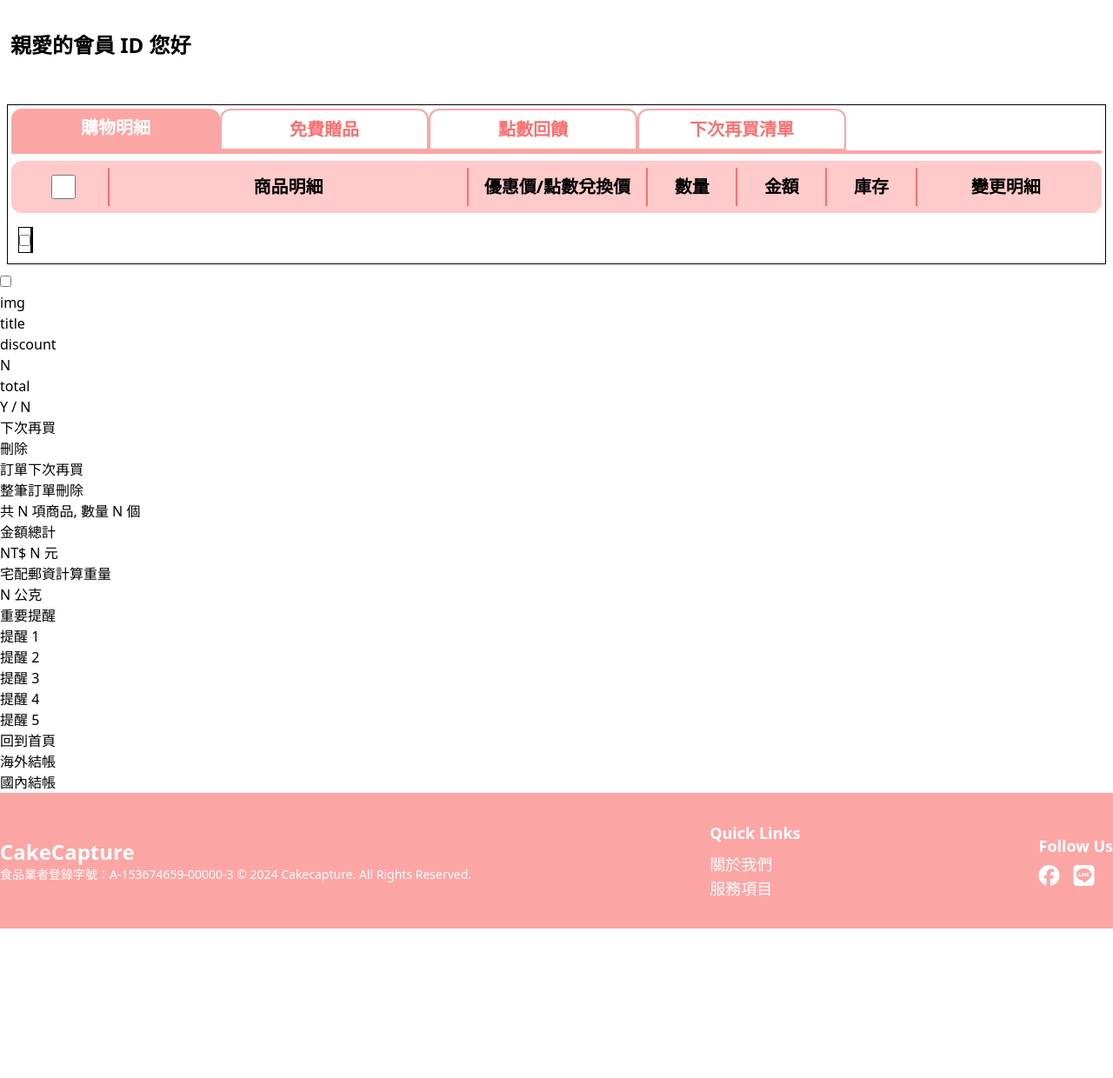
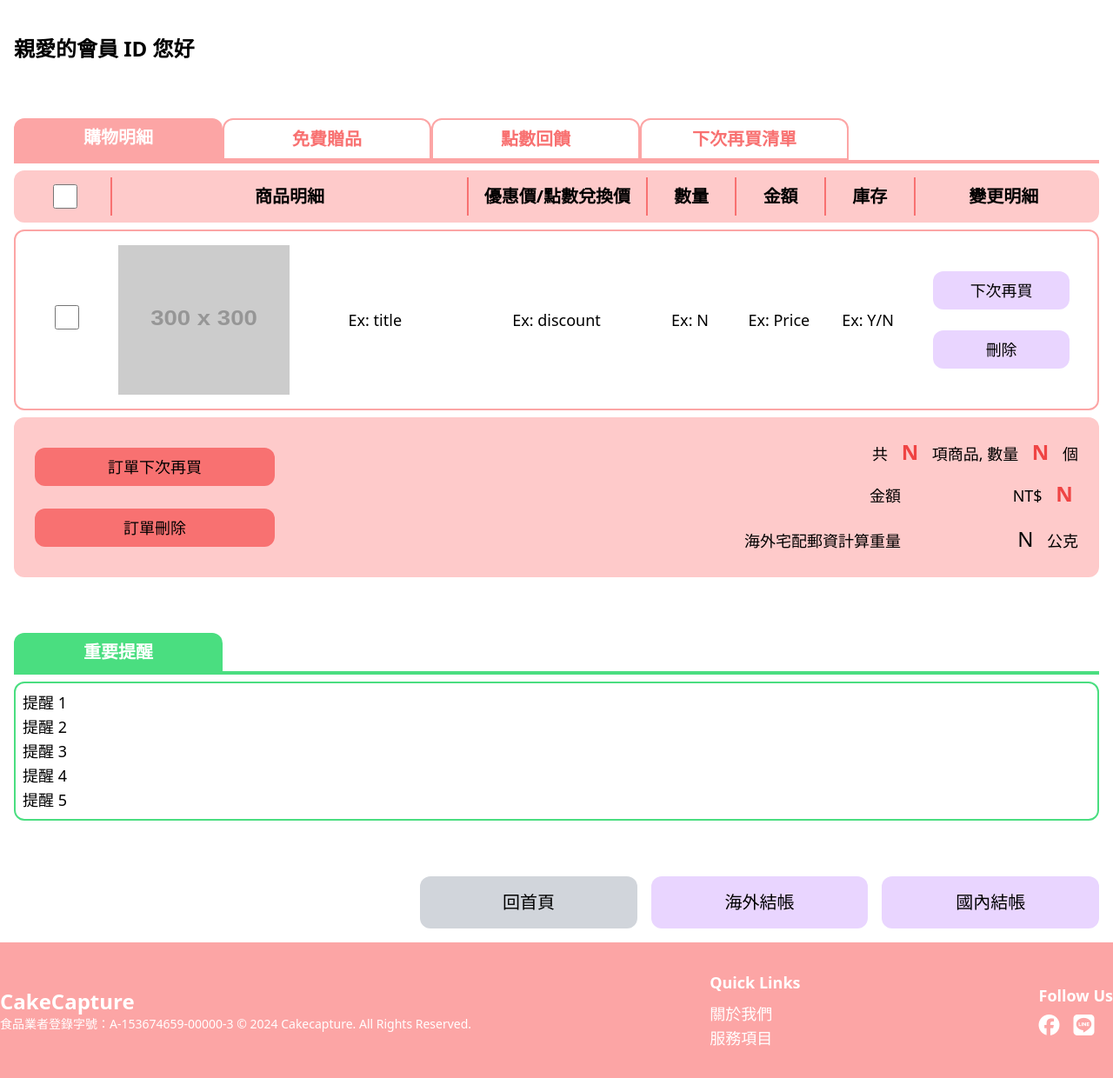
Before and after one commit to x10akd/CakeCapture, a Django app: page /cart/list in a window 1280 px wide. Shown: the part 80-1320 px from the top of the page at 87% size. Before the commit the page ends 1148 px from the top, so only its background shows below. Run offline with Django 5.2, Linux system fonts and the light colour scheme; grey boxes labelled with a size stand in for pictures from a placeholder-image service; style sheets or scripts are compiled from the project's sources; some libraries are stand-ins or nearby versions.

Commit message:
Mofify cart_list.html

```diff
--- a/templates/pages/cart_list.html
+++ b/templates/pages/cart_list.html
@@ -3,13 +3,13 @@
 <!-- container -->
 <div class="mt-28 w-full">
   <!-- section-title -->
-  <div class="m-2 p-1 text-2xl font-semibold">
+  <div class="m-2 p-2 text-2xl font-semibold">
     <p>親愛的會員 ID 您好</p>
   </div>
   <!-- section-order -->
-  <div class="mt-12 m-2 p-1 text-center text-xl font-semibold border border-black">
+  <div class="mt-12 m-2 p-2 text-center">
     <!-- order-tag -->
-    <div class="flex">
+    <div class="flex text-xl font-semibold">
       <div class="w-60 rounded-t-xl p-2 bg-red-300 text-white">
         <h3>購物明細</h3>
       </div>
@@ -25,7 +25,7 @@
     </div>
     <span class="block w-full h-1 bg-red-300"></span>
     <!-- order-header -->
-    <div class="flex mt-2 p-2 bg-red-200 text-xl rounded-xl">
+    <div class="flex mt-2 p-2 bg-red-200 text-xl font-semibold rounded-xl">
       <div class="w-1/12 p-2 text-center">
         <input type="checkbox" class="block m-auto w-7 h-7 p-2">
       </div>
@@ -48,184 +48,111 @@
         <p>變更明細</p>
       </div>
     </div>
-
     <!-- order-list -->
-    <div class="flex mt-2 p-2 ">
-      <div class="border border-black">
-        <input type="checkbox" class="flex-col m-auto">
+    <div class="flex mt-2 p-2 h-52 rounded-xl text-lg border-2 border-red-300">
+      <div class="w-1/12 felx flex-col m-auto">
+        <input type="checkbox" class="w-7 h-7 m-auto p-2">
       </div>
-      <div class="border border-black">
-        <div class="w-1/12 h-1/6">
-          <a href="#" class="w-full"></a>
+      <div class="flex w-1/3 p-2">
+        <div class="w-1/2">
+          <img src="https://fakeimg.pl/300/" alt="#" class="w-full h-full">
+        </div>
+        <div class="felx flex-col m-auto w-1/2 p-2">
+          <p>Ex: title</p>
         </div>
       </div>
-
+      <div class="felx flex-col m-auto w-1/6 p-2">
+        <p>Ex: discount</p>
       </div>
-
-
-
-
-
-
-
-
-
-
+      <div class="felx flex-col m-auto w-1/12 p-2">
+        <p>Ex: N</p>
       </div>
-
-
-
-
-
-
-
-
-
-
-
-
-
-
-
-
-
-
-
-
-
+      <div class="felx flex-col m-auto w-1/12 p-2">
+        <p>Ex: Price</p>
       </div>
-
-
-
-
-
-
-
-
-
-
-
-<div class="cart-container">
-
-    <!-- section-order -->
-    <form method="POST" action="#" class="section-order">
-
-        <!-- order-header -->
-        <div class="order-header">
-            <div class="header-checkbox">
-                <input type="checkbox" />
+      <div class="felx flex-col m-auto w-1/12 p-2">
+        <p>Ex: Y/N</p>
       </div>
-            <div class="header-detail">
-
+      <div class="felx flex-col m-auto w-1/6 p-2">
+        <div class="m-2 p-2">
+          <a href="#" class="block rounded-xl p-2 bg-purple-200">
+            下次再買
+          </a>
         </div>
-            <div class="header-coupon">
-
-            </div>
-            <div class="header-number">
-
-            </div>
-            <div class="header-total">
-
-            </div>
-            <div class="header-storage">
-
-            </div>
-            <div class="header-option">
-
-            </div>
-        </div>
-        <!-- order-body -->
-        <div class="order-item">
-
-            <div class="item-product">
-                <div class="product-img">
-                    <a href="#">img</a>
-                </div>
-                <div class="product-title">
-                    <a href="#">title</a>
-                </div>
-            </div>
-            <div class="item-discount">
-                <p>discount</p>
-            </div>
-            <div class="item-number">
-                <p>N</p>
-            </div>
-            <div class="item-total">
-                <p>total</p>
-            </div>
-            <div class="item-storage">
-                <p>Y / N</p>
-            </div>
-            <div class="item-option">
-                <div class="option-buy-next">
-                    <a href="#">下次再買</a>
-                </div>
-                <div class="option-delete">
-                    <a href="#">刪除</a>
+        <div class="m-2 p-2">
+          <a href="#" class="block rounded-xl p-2 bg-purple-200">
+            刪除
+          </a>
         </div>
       </div>
     </div>
     <!-- order-footer -->
-        <div class="order-footer">
-            <div class="status-check">
-                <div class="order-buy-next">
-                    <a href="#">訂單下次再買</a>
+    <div class="flex justify-between mt-2 rounded-xl p-2 bg-red-200 text-lg">
+      <div class="flex flex-col justify-evenly w-1/4 p-2">
+        <a href="#" class="bolck m-2 rounded-xl p-2 bg-red-400">訂單下次再買</a>
+        <a href="#" class="bolck m-2 rounded-xl p-2 bg-red-400">訂單刪除</a>
       </div>
-                <div class="order-delete">
-                    <a href="#">整筆訂單刪除</a>
+      <div class="w-1/2 p-2">
+        <div class="text-right p-2">
+          共&nbsp;
+          <span class="text-2xl font-semibold text-red-500">&nbsp;N&nbsp;</span>
+          &nbsp;項商品, 數量&nbsp;
+          <span class="text-2xl font-semibold text-red-500">&nbsp;N&nbsp;</span>
+          &nbsp;個
+        </div>
+        <div class="flex justify-end text-right">
+          <div class="w-1/2 p-3">金額</div>
+          <div class="w-1/3 p-2">
+            NT$&nbsp;
+            <span class="text-2xl font-semibold text-red-500">&nbsp;N&nbsp;</span>
           </div>
         </div>
-            <div class="total-check">
-                <div class="order-numbers">
-                    <p>共 N 項商品, 數量 N 個</p>
-                </div>
-                <div class="order-total">
-                    <div class="description">
-                        <p>金額總計</p>
-                    </div>
-                    <div class="total-price">
-                        <p>NT$ N 元</p>
-                    </div>
-                </div>
-                <div class="order-weight">
-                    <div class="description">
-                        <p>宅配郵資計算重量</p>
-                    </div>
-                    <div class="total-weight">
-                        <p>N 公克</p>
+        <div class="flex justify-end text-right">
+          <div class="w-1/2 p-3">海外宅配郵資計算重量</div>
+          <div class="w-1/3 p-2">
+            <span class="text-2xl">&nbsp;N&nbsp;</span>
+            &nbsp;公克
           </div>
         </div>
       </div>
     </div>
-    </form>
+  </div>
   <!-- section-notice -->
-    <div class="section-notice">
-        <div class="title-tag">
-            <div class="main-tag">重要提醒</div>
+  <div class="mt-12 m-2 p-2 text-center">
+    <!-- notice-tag -->
+    <div class="w-60 rounded-t-xl bg-green-400 p-2 text-center text-xl font-semibold text-white">
+      <h3>重要提醒</h3>
     </div>
-        <span class="underline"></span>
-        <div class="notice-txt">
-            <ul>
-                <li>提醒 1</li>
-                <li>提醒 2</li>
-                <li>提醒 3</li>
-                <li>提醒 4</li>
-                <li>提醒 5</li>
-            </ul>
+    <span class="block w-full h-1 bg-green-400"></span>
+    <div class="mt-2 rounded-xl border-2 border-green-400 p-2 text-left text-lg">
+      <div>
+        <p>提醒 1</p>
+      </div>
+      <div>
+        <p>提醒 2</p>
+      </div>
+      <div>
+        <p>提醒 3</p>
+      </div>
+      <div>
+        <p>提醒 4</p>
+      </div>
+      <div>
+        <p>提醒 5</p>
+      </div>
     </div>
   </div>
   <!-- section-redirect -->
-    <div class="section-redirect">
-        <div class="page-index">
-            <a href="#">回到首頁</a>
-        </div>
-        <div class="oversea-payment">
-            <a href="#">海外結帳</a>
-        </div>
-        <div class="page-payment">
-            <a href="#">國內結帳</a>
-        </div>
+  <div class="flex justify-end mt-12 m-2 p-2 text-center text-xl">
+    <a href="#" class="block w-1/5 rounded-xl bg-gray-300 p-4">
+      回首頁
+    </a>
+    <a href="#" class="block w-1/5 ml-4 rounded-xl bg-purple-200 p-4">
+      海外結帳
+    </a>
+    <a href="#" class="block w-1/5 ml-4 rounded-xl bg-purple-200 p-4">
+      國內結帳
+    </a>
   </div>
 </div>
 {% endblock %}
```
Lines whose indentation alone changed are shown as unchanged.
